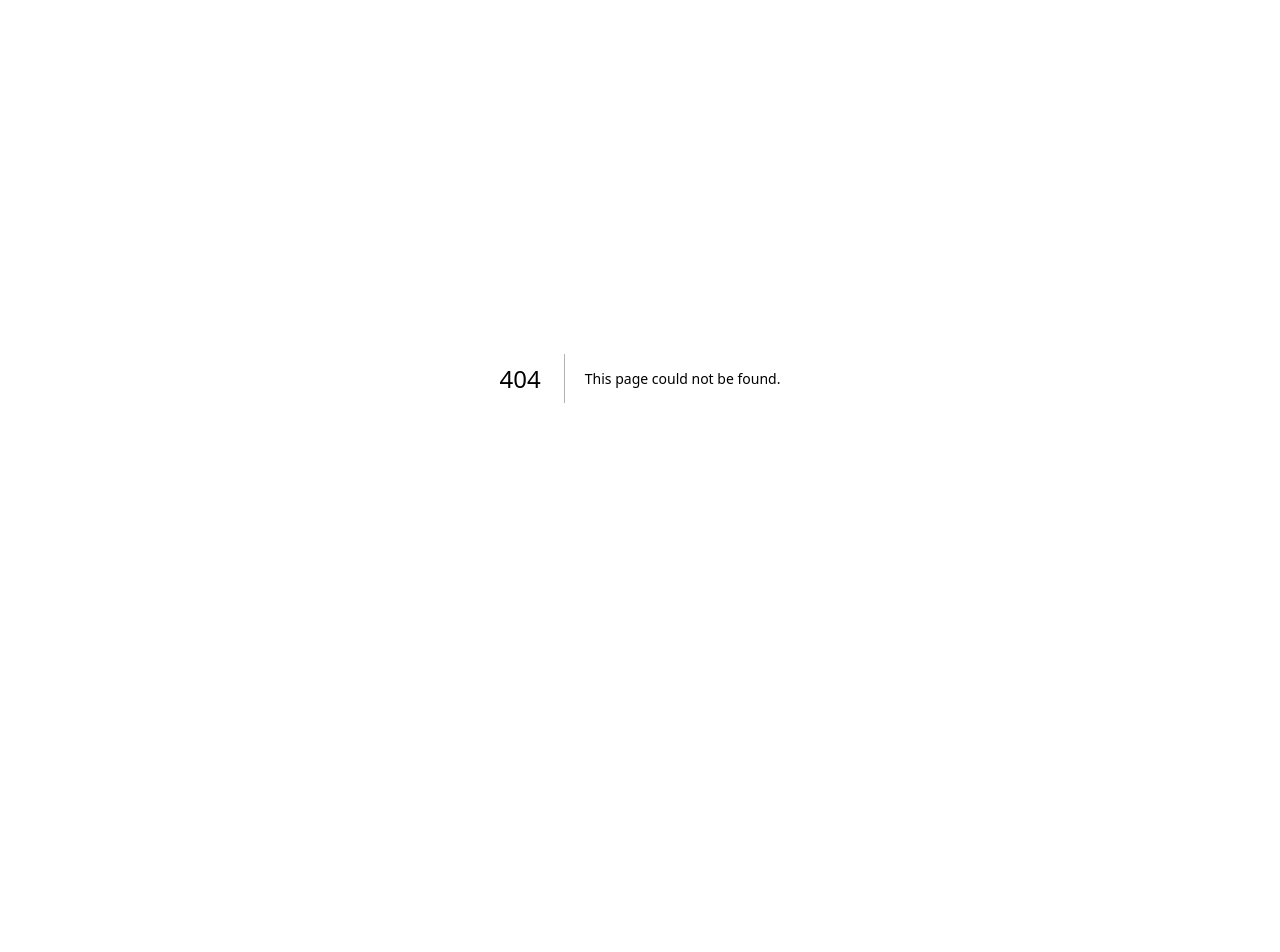
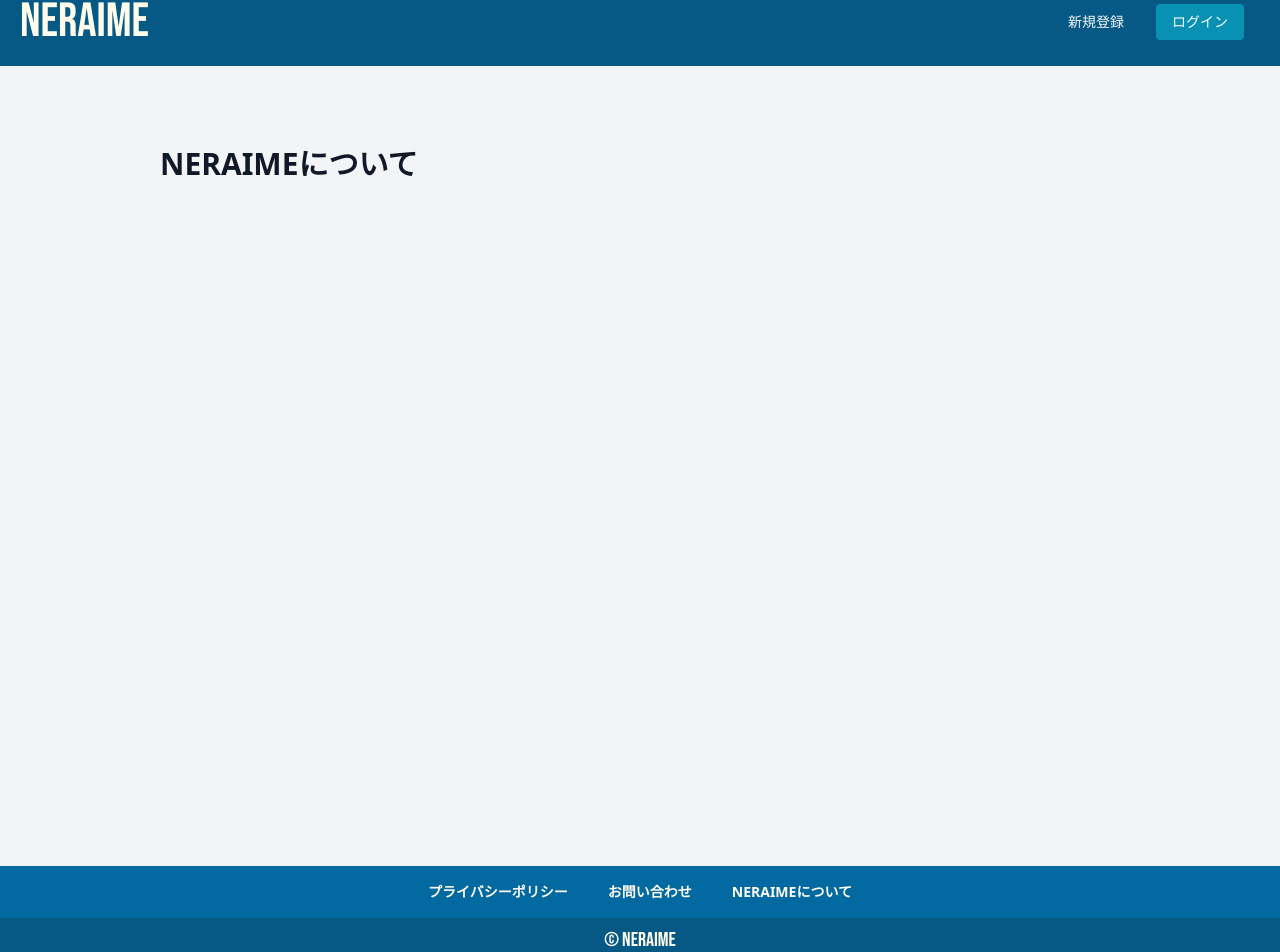
Before and after one commit to Hijikata1869/neraime-frontend, a Next.js app: page /about in a window 1280 px wide. Before the commit this address had no page. Shown: the part 22-974 px from the top of the page. Before the commit the page ends 800 px from the top, so only its background shows below. Built offline with nearby package versions, Linux system fonts and the light colour scheme.

Commit message:
フッターのデザインを修正#40

```diff
--- a/components/Footer.tsx
+++ b/components/Footer.tsx
@@ -1,12 +1,19 @@
 import { memo } from "react";
 import Link from "next/link";
+import { bebasNeue } from "@/utiles/font";
 
 export const Footer: React.FC = memo(() => {
   return (
     <footer>
-      <div className="p-5 bg-sky-800 text-amber-50 flex justify-between text-sm">
+      <div className="p-4 bg-sky-700 text-amber-50 flex justify-center items-center space-x-10 text-sm font-bold">
         <Link href="/privacy">プライバシーポリシー</Link>
         <Link href="/contact">お問い合わせ</Link>
+        <Link href="/about">NERAIMEについて</Link>
+      </div>
+      <div
+        className={`${bebasNeue.className} p-2 bg-sky-800 text-amber-50 flex justify-center items-center text-xl`}
+      >
+        © NERAIME
       </div>
     </footer>
   );
--- /dev/null
+++ b/pages/about.tsx
@@ -0,0 +1,13 @@
+import { Layout } from "@/components/Layout";
+
+const About: React.FC = () => {
+  return (
+    <Layout title="NERAIMEについて">
+      <div className="w-full my-20 lg:px-40 md:px-20 px-10 text-gray-900">
+        <h1 className="font-bold text-3xl mb-10">NERAIMEについて</h1>
+      </div>
+    </Layout>
+  );
+};
+
+export default About;
--- a/pages/contact.tsx
+++ b/pages/contact.tsx
@@ -6,7 +6,7 @@ const Contact: React.FC = () => {
       <div className="w-full lg:px-40 md:px-20 px-10 text-gray-900 lg:mt-20 mt-10">
         <h1 className="font-bold text-3xl mb-4">お問い合わせ</h1>
         <p>
-          当サービスに関するお問い合わせは開発者Eメールか、開発者X(旧Twitter)のDMにお願いいたします。
+          当サービスに関するお問い合わせ・ご要望は開発者Eメールか、開発者X(旧Twitter)のDMにお願いいたします。
         </p>
         <p className="mt-10 font-bold">Eメール</p>
         <p>d.yamada.biz@gmail.com</p>
```
